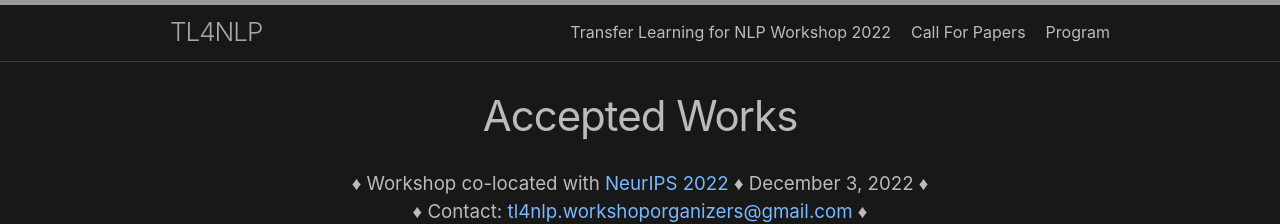
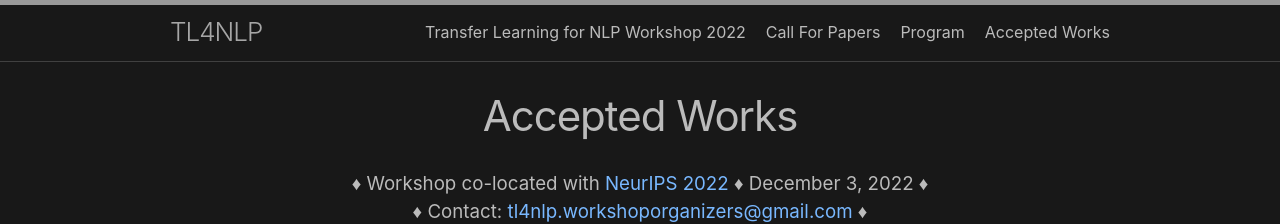
Before and after one commit to TL4NLP/TL4NLP.github.io, a Jekyll site: the page built from accepted_work.markdown, in a window 1280 px wide. Shown: the top 224 px of the page. Built offline with Jekyll 4.4.1, drawn with Linux system fonts in a browser that asks for light colours.

Commit message:
Update _config.yml

```diff
--- a/_config.yml
+++ b/_config.yml
@@ -51,6 +51,7 @@ header_pages:
   - calls.markdown
   - competition.markdown
   - program.markdown
+  - accepted_work.markdown
 
 # Exclude from processing.
 # The following items will not be processed, by default.
```
